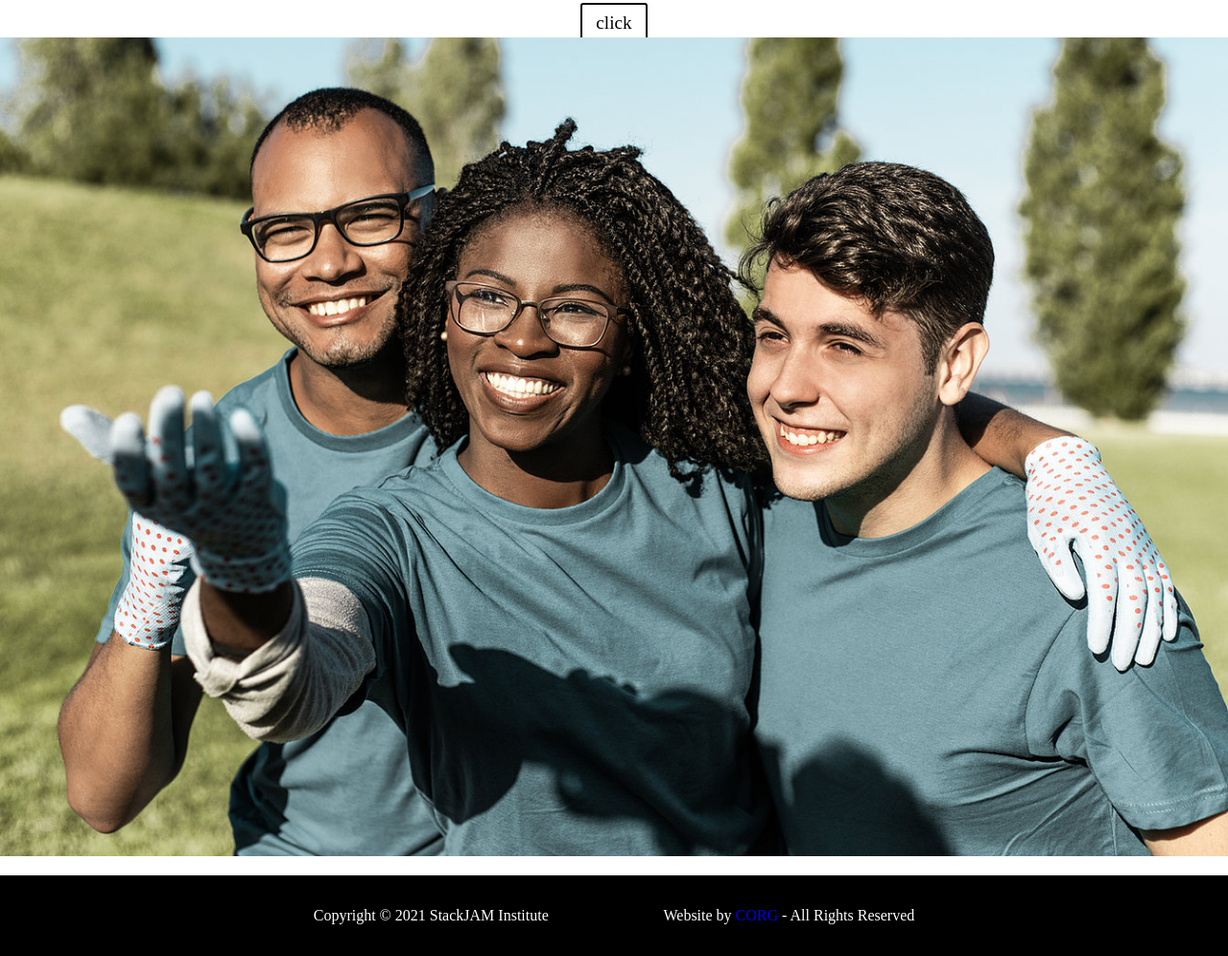
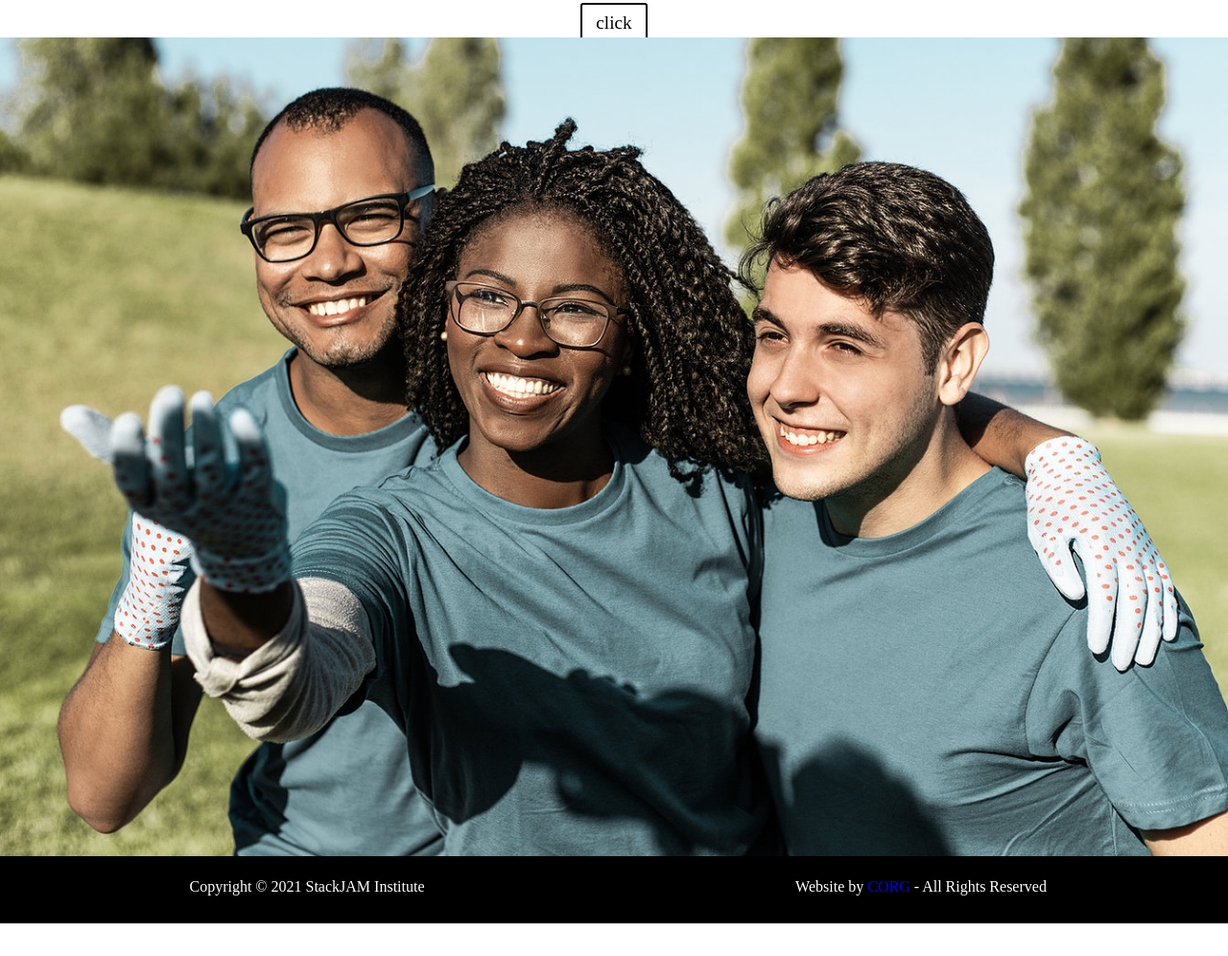
Before and after one commit to CORG-ON/stackjam-html, a plain HTML site: page index.html in a window 1280 px wide. Shown: the part 1520-2516 px from the top of the page at 96% size. After the commit the page ends 2482 px from the top, so only its background shows below. Drawn offline with Linux system fonts and the light colour scheme.

Commit message:
fix head & footer

```diff
--- a/footer.html
+++ b/footer.html
@@ -1,9 +1,9 @@
 <footer>
-  <div style="height: 30px; width: 100%; background-color: #000; margin-top: 20px; display: table;">
-    <p style=" text-align: center; display: block; color: #fff;">
+  <div style="color: #fff; height: 70px; width: 100%; background-color: #000; margin: auto; padding: 20px 0; display: flex; text-align: center;">
+    <div style="flex: 1;">
       Copyright &copy; <span id="date"></span> StackJAM Institute
-      &emsp;&emsp;&emsp;&emsp;&emsp;&emsp;&emsp;
+    </div><div style="flex: 1;">
       Website by <a href="corg.ml">CORG</a> - All Rights Reserved
-    </p>
+    </div>
   </div>
 </footer>
--- a/scripts/loader.js
+++ b/scripts/loader.js
@@ -14,6 +14,7 @@ fetch("/nav.html").then(b => b.text())
       // }
       links.classList.toggle('show-links'); // same thing as above
     });
+    if (window.scrollY < 105) window.scroll(window.scrollX, 0);
   });
 
 fetch("/footer.html").then(b => b.text())
```
